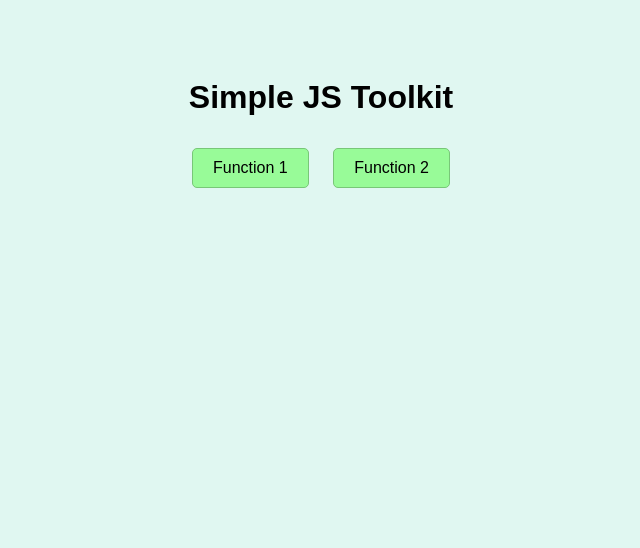
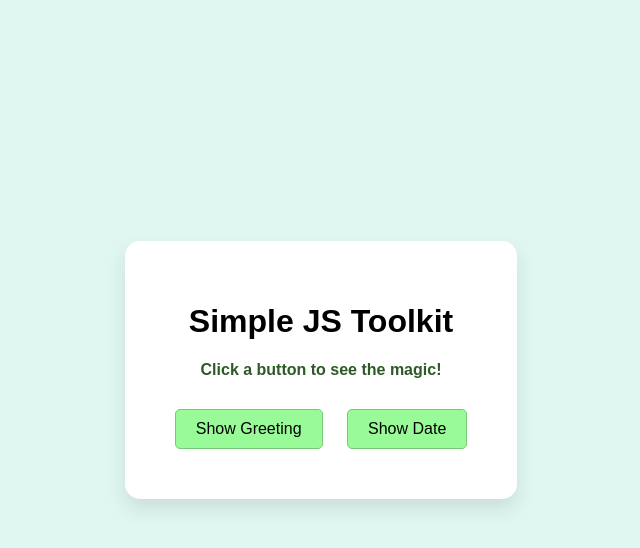
Before and after one commit to shabishabi5033-jpg/js-toolkit-assignment-, a plain HTML site: page index.html in a window 1280 px wide. Shown: the whole page, without its empty margins (319-959 px from the left). Drawn offline with Linux system fonts and the light colour scheme.

Commit message:
Improve UI with mint theme

```diff
--- a/index.html
+++ b/index.html
@@ -5,10 +5,12 @@
     <link rel="stylesheet" href="style.css">
 </head>
 <body>
-    <h1>Simple JS Toolkit</h1>
-    <div id="output"></div>
-    <button id="btn1">Function 1</button>
-    <button id="btn2">Function 2</button>
+    <div class="container">
+        <h1>Simple JS Toolkit</h1>
+        <div id="output">Click a button to see the magic!</div>
+        <button id="btn1">Show Greeting</button>
+        <button id="btn2">Show Date</button>
+    </div>
     <script src="script.js"></script>
 </body>
 </html>
--- a/style.css
+++ b/style.css
@@ -3,6 +3,18 @@ body {
     text-align: center;
     padding: 50px;
     background-color: #e0f7f1; /* Mint background */
+    display: flex;
+    justify-content: center;
+    align-items: center;
+    min-height: 80vh;
+    margin: 0;
+}
+
+.container {
+    background-color: white;
+    padding: 40px;
+    border-radius: 15px;
+    box-shadow: 0 10px 20px rgba(0,0,0,0.1);
 }
 
 button {
```
